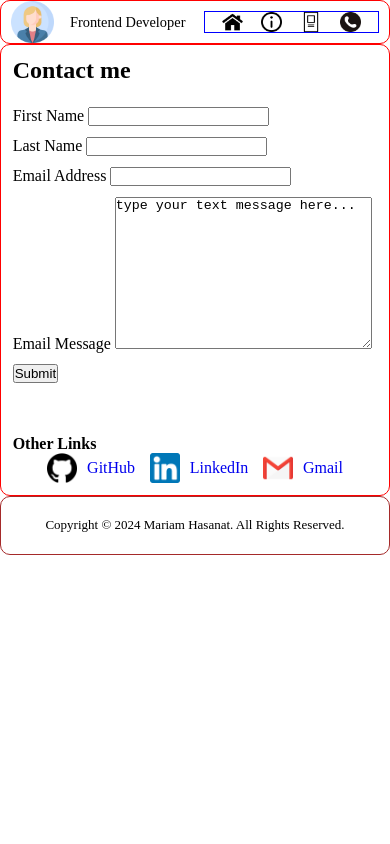
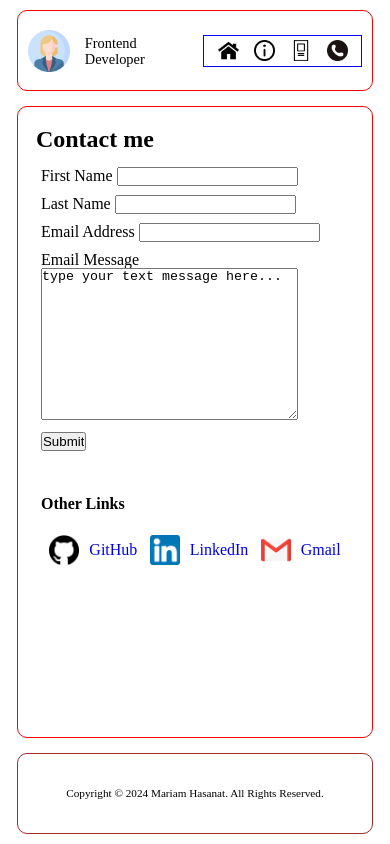
Before and after one commit to MariamHasanat/Personal-Blog, a plain HTML site: page pages/contact-us.html in a window 390 px wide. Drawn offline with Linux system fonts and the light colour scheme.

Commit message:
style: make contact-us page responsive ☺

```diff
--- a/static/contact-us.css
+++ b/static/contact-us.css
@@ -166,89 +166,116 @@ body {
 
 /* using media query */
 
-@media(max-width: 768px) {
 
-    /* layout of page style */
-    * {
-        padding: 0;
-        margin: 0;
-        box-sizing: border-box;
+@media screen and (max-width: 600px) {
+    .article-contact {
+        padding: 2%;
+        overflow-y: scroll;
+    }
+    .aside-contact,
+    .article-contact,
+    .footer {
+        margin: 2%;
+        height: 90%;
     }
 
-    body {
+    .title {
+        padding-top: 1rem;
+    }
+
+    .home {
+        content: url('../assets/home.png');
+        width: 1.3rem;
+    }
+
+    .contact {
+        content: url('../assets/contact.png');
+        width: 1.3rem;
+    }
+
+    .projects {
+        content: url('../assets/project.png');
+        width: 1.3rem;
+    }
+
+    .about {
+        content: url('../assets/about.png');
+        width: 1.3rem;
+    }
+
+/* ******************************** */
+    .contact-form-container {
+        display: flex;
+        flex-direction: column;
+        justify-content: center;
+        align-items: center;
+        flex-wrap: nowrap;
         width: 100%;
         height: 100%;
     }
 
-    .aside-contact {
-        height: 15vh;
-    }
-
-    .article-contact {
-        border: 1px solid red;
-        border-radius: 10px;
-        height: 80%;
+    #contact {
+        display: flex;
+        flex-direction: row;
+        justify-content: center;
+        align-items: center;
+        flex-wrap: wrap;
+        gap: 4%;
+        height: 20%;
         width: 100%;
     }
 
-    /* aside flex layout style */
+    .contact-form,
+    .other-links {
+        width: 97%;
+    }
+    .paragraph, p {
+        font-size: 0.7rem;
+        text-align: justify;
+    }
+
+}
+
+
+/* for tablet screens */
+
+/* @media(min-width: 768px) and (max-width: 992px) */
+@media screen and (max-width: 1200px) {
 
     .img-avatar {
         height: 5vh;
     }
 
-    .link-decoration {
-        text-decoration: none;
+    /* fix this in p element 😜😜 line-height: 3vh; */
+    #aside-a {
+        grid-area: as;
     }
 
-    /* article style */
-    .article-contact {
-        display: flex;
-        flex-direction: column;
-        align-items: flex-start;
-        justify-content: flex-start;
+    #article-a {
+        grid-area: ar;
     }
 
-    .info,
-    .title {
-        padding: 3%;
+    #footer {
+        grid-area: ft;
     }
 
-    /* Footer Style */
-    .footer {
-        border: 1px solid brown;
-        border-radius: 10px;
-        display: flex;
-        justify-content: center;
-        align-items: center;
-        font-size: small;
-        height: 7vh;
-        width: 100%;
+    .contact-container {
+        line-height: 1em;
+        display: grid;
+        grid-template-columns: 97vw;
+        grid-template-rows: 10vh 78vh 10vh;
+        grid-template-areas:
+            "as"
+            "ar"
+            "ft";
     }
 
-
-    .content {
-        border: 1px solid blueviolet;
-        padding: 3%;
-    }
-
-
-    /* Use Media Query */
-
-    .contact-container {
-        display: flex;
-        flex-direction: column;
-        justify-content: space-evenly;
-        align-items: center;
-    }
-
+    /* Nav layout inside */
     .aside-layout {
         display: flex;
         flex-direction: row;
         align-items: center;
         justify-content: space-evenly;
-        height: 10vh;
-        width: 100%;
     }
 
     .link-list {
@@ -269,186 +296,12 @@ body {
         font-size: 0.9rem;
     }
 
-    .contact-form-container {
-        display: flex;
-        justify-content: center;
-        align-items: flex-start;
-        flex-wrap: nowrap;
-        width: 100%;
-        height: 100%;
-    }
+    /* ****************** */
 
-    .other-links {
-        display: flex;
-        flex-direction: column;
-        justify-content: flex-start;
-        align-items: flex-start;
-        gap: 6%;
-        width: 28%;
-        padding: 3%;
-        height: 100%;
-    }
-
-    #contact {
-        display: flex;
-        flex-direction: column;
-        justify-content: space-evenly;
-        align-items: flex-start;
-        gap: 20%;
-        height: 25vh;
-        width: 100%;
-    }
-
-}
-
-@media(max-width: 426px) {
-
-    /* layout of page style */
-    * {
-        padding: 0;
-        margin: 0;
-        box-sizing: border-box;
-    }
-
-    body {
-        width: 100%;
-        height: 100%;
-    }
-
-    .aside-contact {
-        height: 15vh;
-    }
-
-
-    /* aside flex layout style */
-
-    .img-avatar {
-        height: 5vh;
-    }
-
-    .link-decoration {
-        text-decoration: none;
-    }
-
-    /* article style */
-    .article-contact {
-        display: flex;
-        flex-direction: column;
-        align-items: flex-start;
-        justify-content: flex-start;
-        border: 1px solid red;
-        border-radius: 10px;
-        height: 80%;
-        width: 100%;
-    }
-
-    .info,
-    .title {
-        padding: 3%;
-    }
-
-    .paragraph {
-        text-align: justify;
-        text-decoration: none;
-        line-height: 3vh;
-    }
-
-    /* Footer Style */
+    .aside-contact,
+    .article-contact,
     .footer {
-        border: 1px solid brown;
-        border-radius: 10px;
-        display: flex;
-        justify-content: center;
-        align-items: center;
-        font-size: small;
-        height: 7vh;
-        width: 100%;
-    }
-
-    .content {
-        border: 1px solid blueviolet;
-        padding: 3%;
-    }
-
-
-    /* Use Media Query */
-
-    .contact-container {
-        display: flex;
-        flex-direction: column;
-        justify-content: space-evenly;
-        align-items: center;
-    }
-
-    .aside-layout {
-        display: flex;
-        flex-direction: row;
-        align-items: center;
-        justify-content: space-evenly;
-        height: 15%;
-        width: 100%;
-    }
-
-    .link-list {
-        width: 45%;
-        display: flex;
-        flex-direction: row;
-        font-size: 1rem;
-        gap: 1%;
-        align-items: center;
-        margin-top: 0%;
-    }
-
-    .fig-side {
-        display: flex;
-        flex-direction: row;
-        height: 15%;
-        width: 47%;
-        font-size: 0.9rem;
-    }
-
-    .home {
-        content: url('../assets/home.png');
-        width: 1.3rem;
-    }
-
-    .about {
-        content: url('../assets/about.png');
-        width: 1.3rem;
-    }
-
-    .projects {
-        content: url('../assets/project.png');
-        width: 1.3rem;
-    }
-
-    .contact {
-        content: url('../assets/contact.png');
-        width: 1.3rem;
-    }
-
-    .contact-form-container {
-        display: flex;
-        flex-direction: column;
-        justify-content: center;
-        align-items: center;
-        flex-wrap: nowrap;
-        width: 100%;
-        height: 100%;
-    }
-
-    #contact {
-        display: flex;
-        flex-direction: row;
-        justify-content: center;
-        align-items: center;
-        gap: 4%;
-        height: 20%;
-        width: 100%;
-    }
-
-    .contact-form,
-    .other-links {
-        width: 100%;
+        margin: 5% 3% 0.5% 3%;
+        height: 96%;
     }
 }
```
